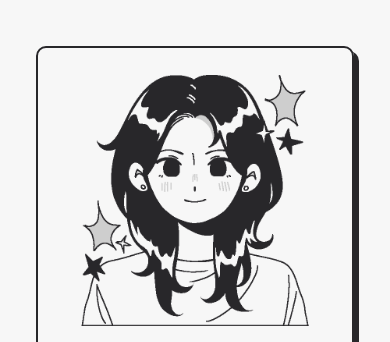
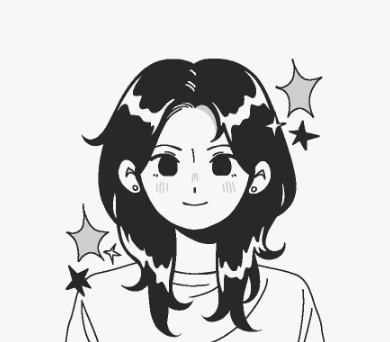
Before and after one commit to Joanne-Lee20/Portfolio-2025, an Astro site: page /about in a window 390 px wide. Shown: the part 98-440 px from the top of the page. Built offline with nearby package versions, Linux system fonts and the light colour scheme; Astro itself is replaced by a stand-in of ours; a web font is replaced by a local one.

Commit message:
updated mobile view of about page

```diff
--- a/src/pages/about.astro
+++ b/src/pages/about.astro
@@ -298,7 +298,9 @@ import Tag from "../components/Tag.astro";
   }
   @media (max-width: 720px) {
     #card {
-      padding: 1rem;
+      border: none;
+      box-shadow: none;
+      padding: 0rem;
     }
     .description {
       text-align: center;
```
